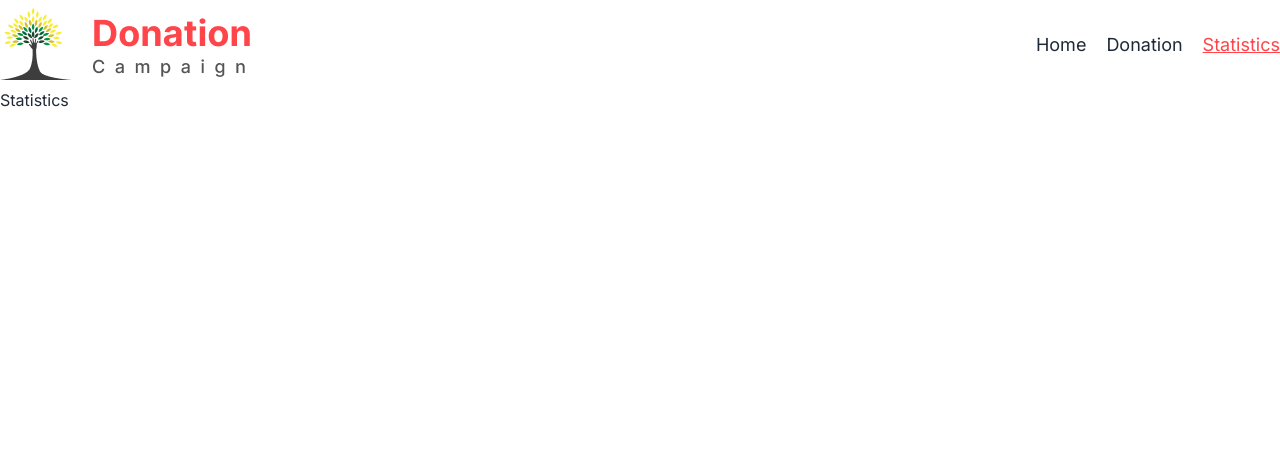
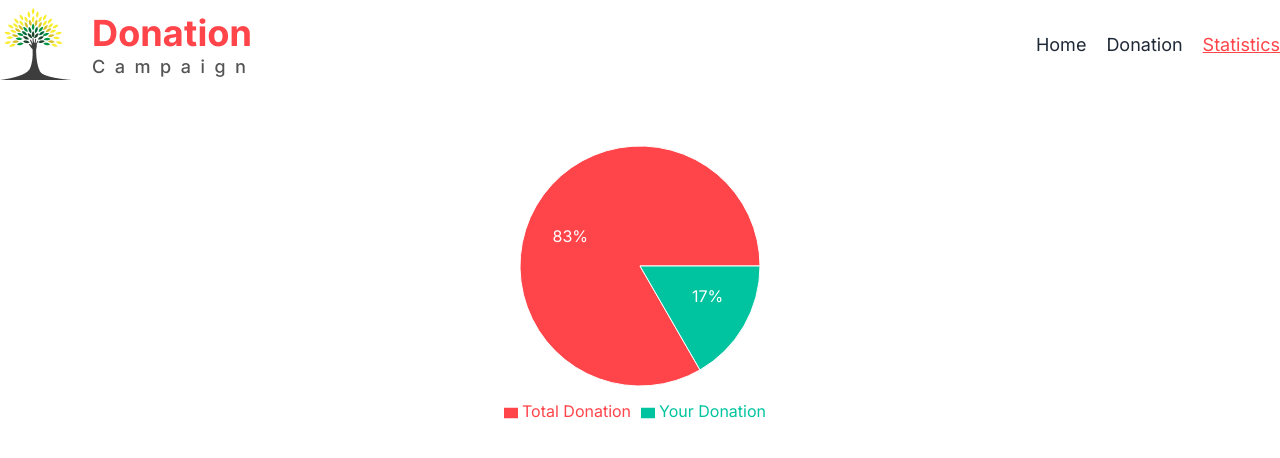
Before and after one commit to rocktohq/donation-campaign, a React (Vite) app: page /statistics in a window 1280 px wide. Shown: the top 458 px of the page. Built offline with nearby package versions, Linux system fonts and the light colour scheme.

Commit message:
05: Demo Statistics Added

```diff
--- a/src/pages/Statistics/Statistics.jsx
+++ b/src/pages/Statistics/Statistics.jsx
@@ -1,7 +1,46 @@
+import { PieChart, Pie, Cell, Legend } from 'recharts';
+
+
 const Statistics = () => {
+  const data = [
+    { name: 'Total Donation', value: 20 },
+    { name: 'Your Donation', value: 4 }
+  ];
+
+  const COLORS = ['#FF444A', '#00C49F'];
+  const RADIAN = Math.PI / 180;
+
+  const renderCustomizedLabel = ({ cx, cy, midAngle, innerRadius, outerRadius, percent }) => {
+    const radius = innerRadius + (outerRadius - innerRadius) * 0.5;
+    const x = cx + radius * Math.cos(-midAngle * RADIAN);
+    const y = cy + radius * Math.sin(-midAngle * RADIAN);
+
+    return (
+      <text x={x} y={y} fill="white" textAnchor={x > cx ? 'start' : 'end'} dominantBaseline="central">
+        {`${(percent * 100).toFixed(0)}%`}
+      </text>
+    );
+  };
+
   return (
-    <div>
-      Statistics
+    <div className="flex justify-center items-center text-center my-10">
+      <PieChart width={300} height={300}>
+        <Pie
+          data={data}
+          cx="50%"
+          cy="50%"
+          labelLine={false}
+          label={renderCustomizedLabel}
+          outerRadius={120}
+          fill="#8884d8"
+          dataKey="value"
+        >
+          {data.map((entry, index) => (
+            <Cell key={`cell-${index}`} fill={COLORS[index % COLORS.length]} />
+          ))}
+        </Pie>
+        <Legend></Legend>
+      </PieChart>
     </div>
   )
 }
```
